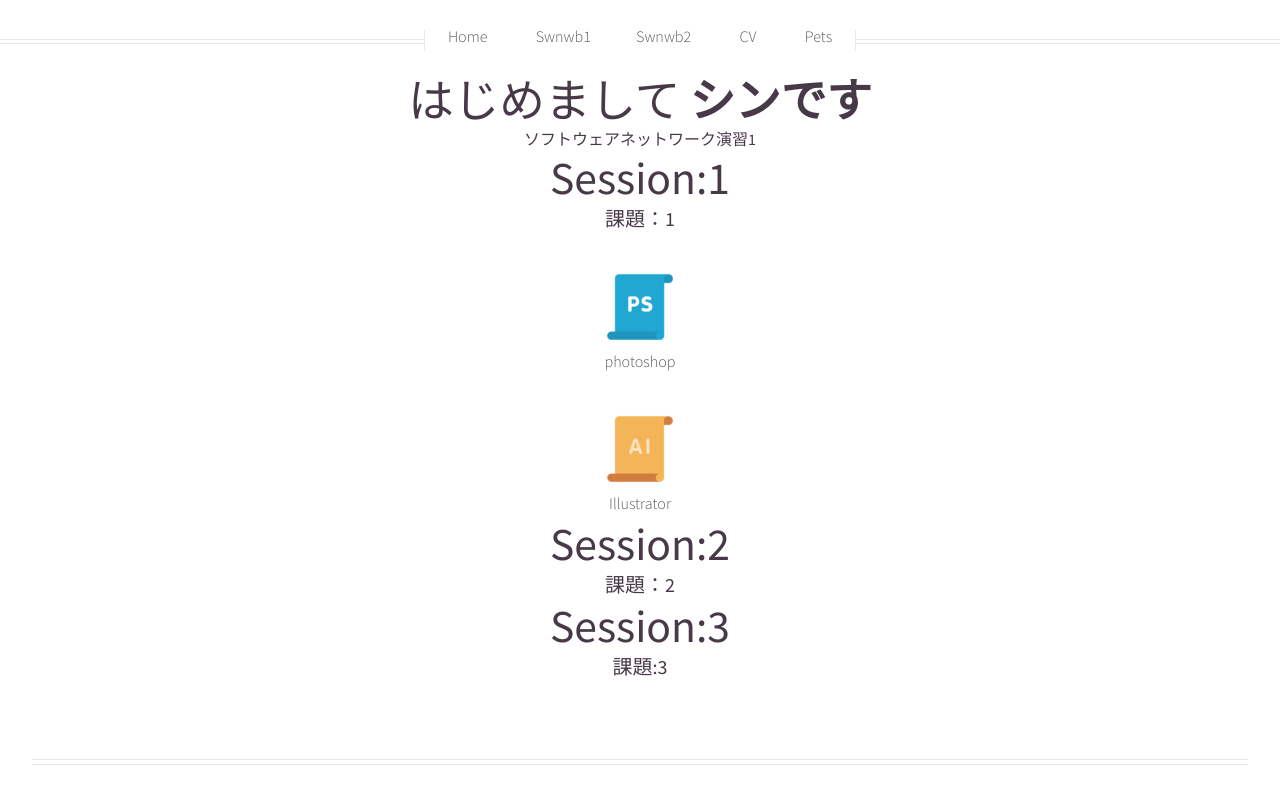
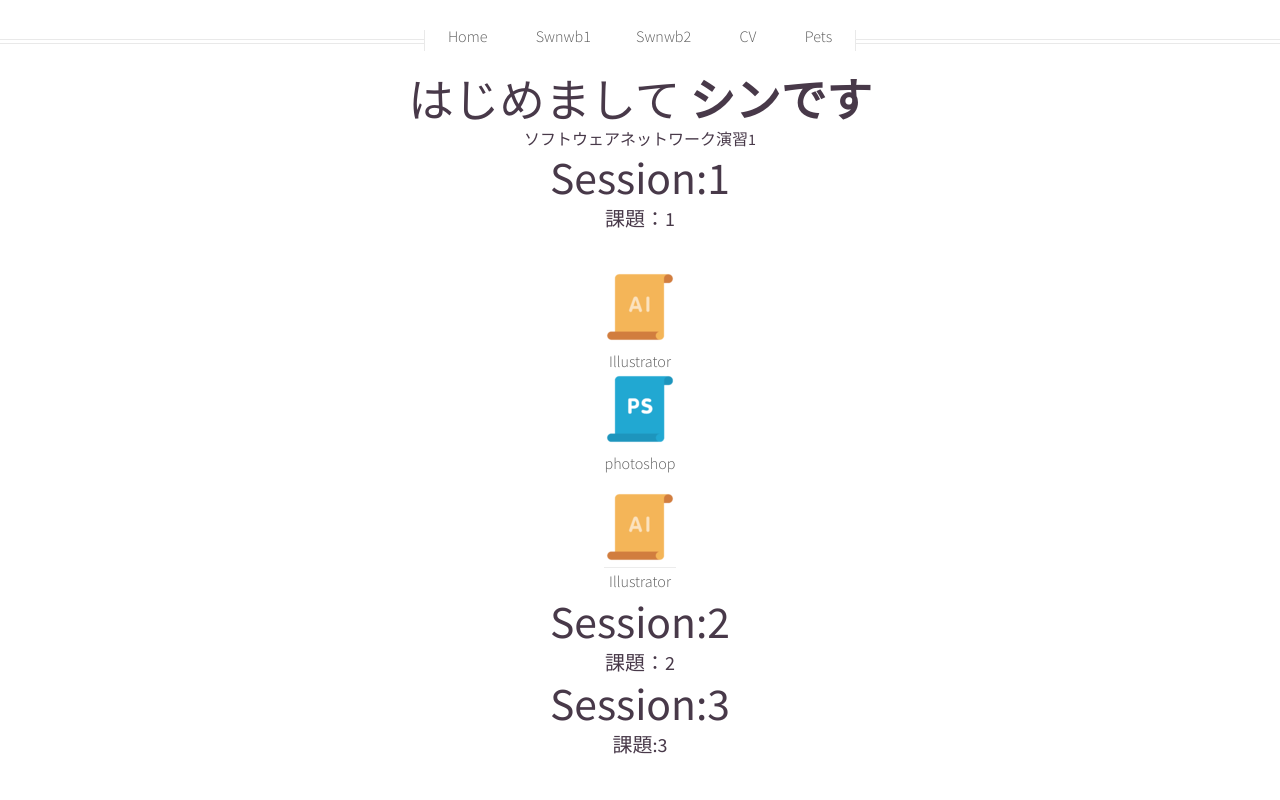
Before and after one commit to KUAD-XtechDesign/studyprogress-Hanastar, a plain HTML site: page swnwb1.html in a window 1280 px wide. Shown: the top 800 px of the page. Drawn offline with Linux system fonts and the light colour scheme.

Commit message:
Update swnwb1.html

```diff
--- a/swnwb1.html
+++ b/swnwb1.html
@@ -32,17 +32,19 @@
           <h2>Session:1</h2>
           <h3>課題：1</h3>
 		<footer>
+		 <img src="./assets/images/ai.png"/>
+	   <center>Illustrator<center/>
 		<ul>
-              <img src="./assets/images/ps.png" />
+              <img src="./assets/images/ps.png"/>
 			<li><a href="ps.html"><center>photoshop<center/></li>
 									</ul>
 					</footer>
 
-   <footer>
+
 	   <img src="./assets/images/ai.png"/>
 	   <center>Illustrator<center/>
 
-							</footer>
+
 
 
 
```
